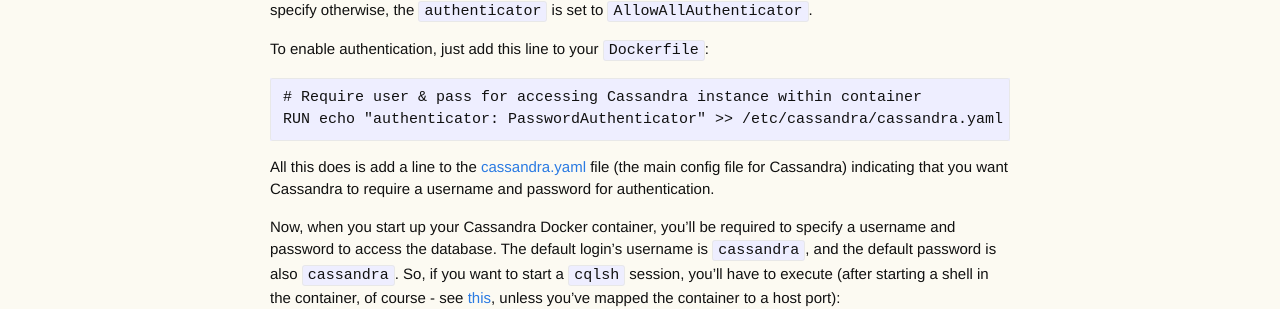
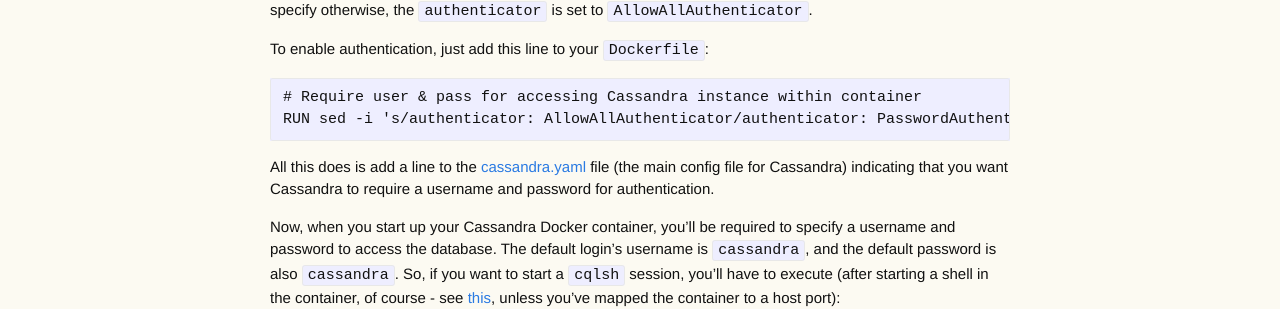
Before and after one commit to Hopding/Hopding.github.io, a Jekyll site: the page built from _posts/2017-01-08-cassandra-authentication-in-docker-container.md, in a window 1280 px wide. Shown: the part 287-596 px from the top of the page. Built offline with Jekyll 4.4.1, drawn with Linux system fonts in a browser that asks for light colours.

Commit message:
Update 2017-01-08-cassandra-authentication-in-docker-container.md
The previous command works when you connect from the internally (inside the container) but fails if you try from the outside - because the previous config was not removed!

BTW, thanks for your contribution. I realised the problem after reading: https://github.com/spring-projects/spring-boot/issues/21487

```diff
--- a/_posts/2017-01-08-cassandra-authentication-in-docker-container.md
+++ b/_posts/2017-01-08-cassandra-authentication-in-docker-container.md
@@ -14,7 +14,7 @@
 
 ~~~
 # Require user & pass for accessing Cassandra instance within container
-RUN echo "authenticator: PasswordAuthenticator" >> /etc/cassandra/cassandra.yaml
+RUN sed -i 's/authenticator: AllowAllAuthenticator/authenticator: PasswordAuthenticator/g' /etc/cassandra/cassandra.yaml
 ~~~
 
 All this does is add a line to the [cassandra.yaml](https://docs.datastax.com/en/cassandra/2.1/cassandra/configuration/configCassandra_yaml_r.html)
```
